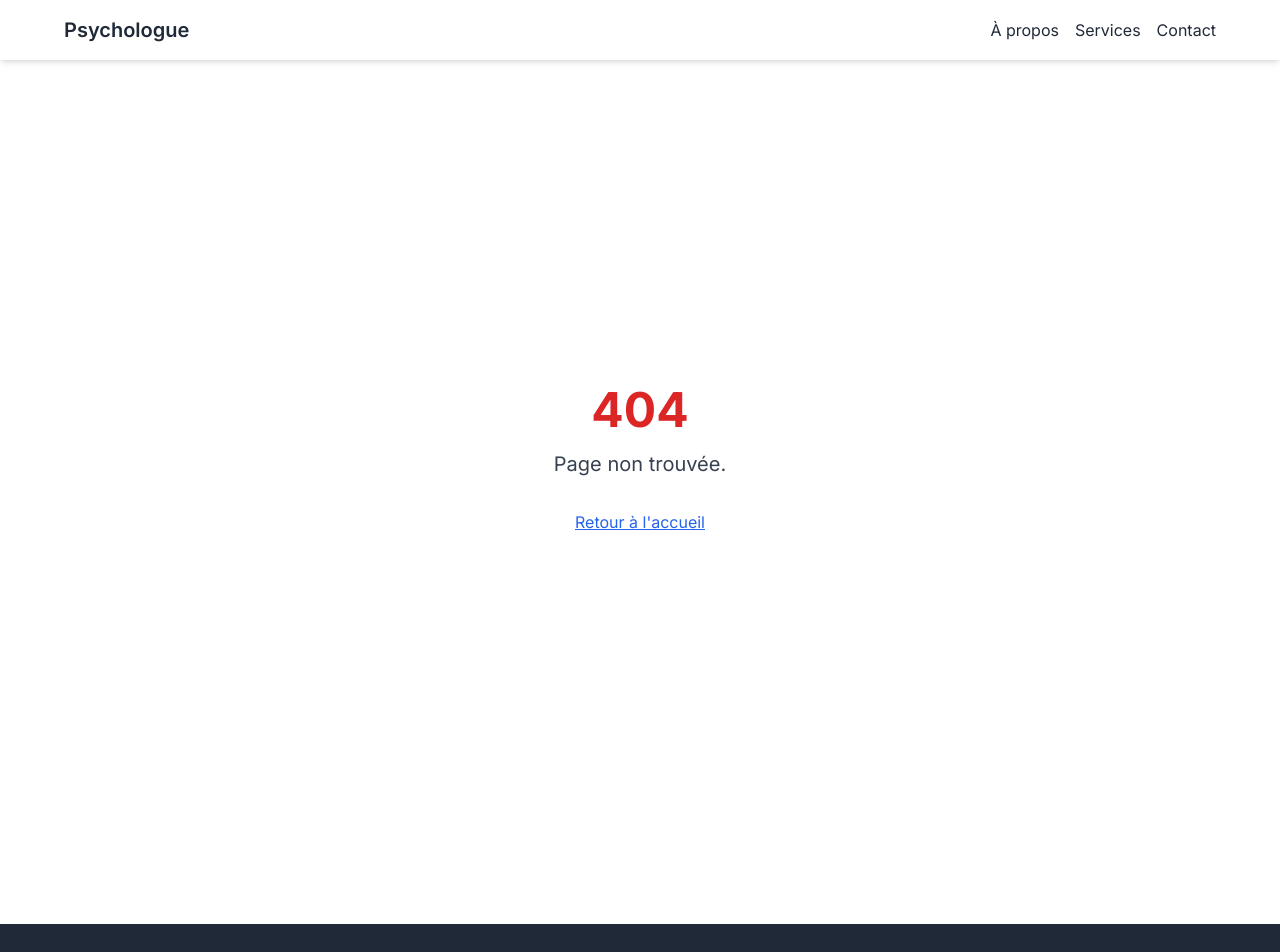
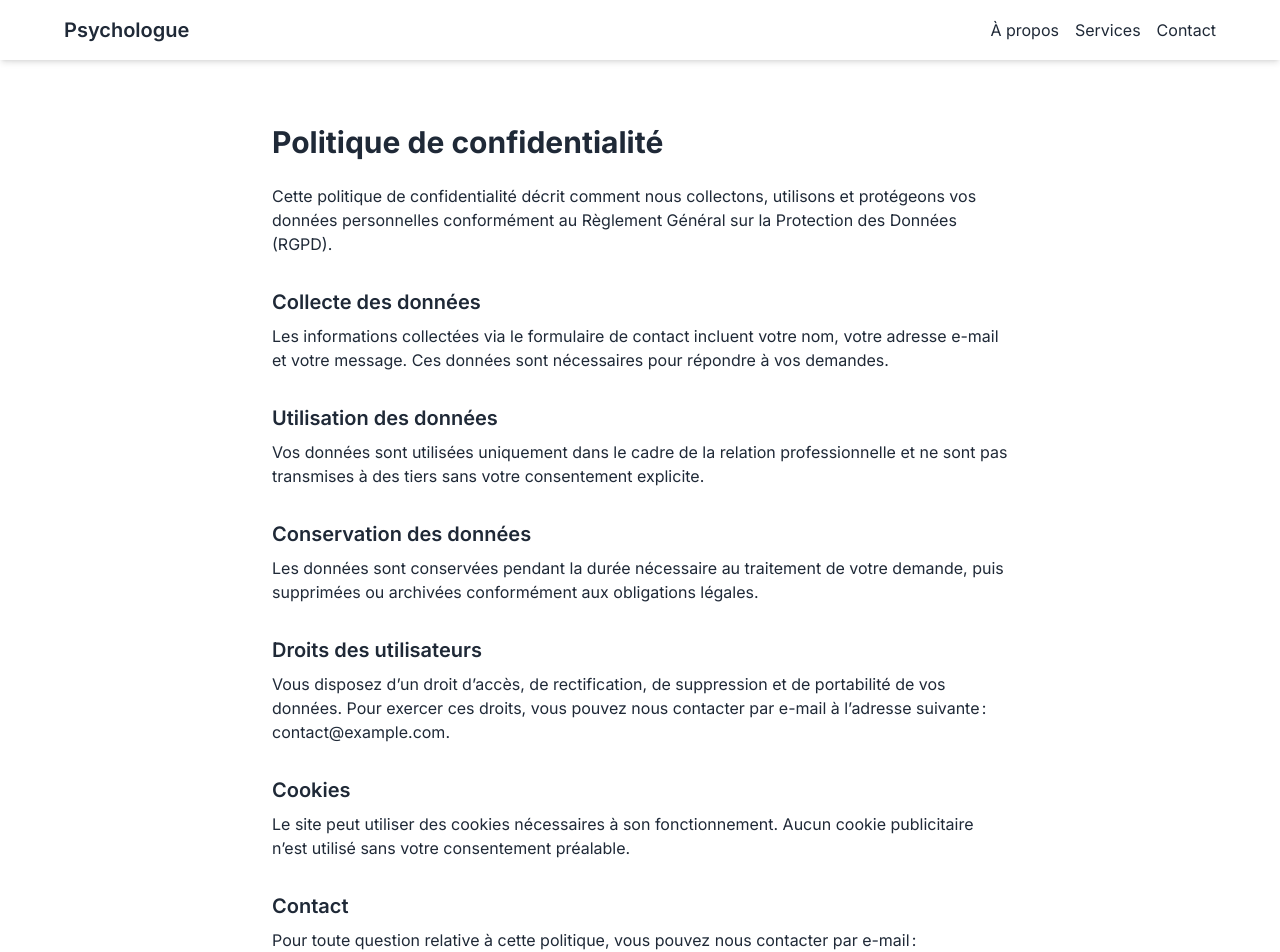
Before and after one commit to Cyriel89/site-psychologue, a Next.js app: page /privacy-policy in a window 1280 px wide. Before the commit this address had no page. Shown: the top 952 px of the page. Built offline with nearby package versions, Linux system fonts and the light colour scheme.

Commit message:
add privacy policy

```diff
--- a/src/app/content/footer.ts
+++ b/src/app/content/footer.ts
@@ -12,6 +12,6 @@ export const footerContent = {
   ],
   legal: [
     { label: "Mentions légales", href: "/legal-notice" },
-    { label: "Politique de confidentialité", href: "/politique-confidentialite" },
+    { label: "Politique de confidentialité", href: "/privacy-policy" },
   ],
 };
--- /dev/null
+++ b/src/app/privacy-policy/page.tsx
@@ -0,0 +1,41 @@
+export default function PrivacyPolicy() {
+  return (
+    <main className="max-w-3xl mx-auto px-4 py-16">
+      <h1 className="text-3xl font-bold mb-6">Politique de confidentialité</h1>
+
+      <p className="mb-4">
+        Cette politique de confidentialité décrit comment nous collectons, utilisons et protégeons vos données personnelles conformément au Règlement Général sur la Protection des Données (RGPD).
+      </p>
+
+      <h2 className="text-xl font-semibold mt-8 mb-2">Collecte des données</h2>
+      <p>
+        Les informations collectées via le formulaire de contact incluent votre nom, votre adresse e-mail et votre message. Ces données sont nécessaires pour répondre à vos demandes.
+      </p>
+
+      <h2 className="text-xl font-semibold mt-8 mb-2">Utilisation des données</h2>
+      <p>
+        Vos données sont utilisées uniquement dans le cadre de la relation professionnelle et ne sont pas transmises à des tiers sans votre consentement explicite.
+      </p>
+
+      <h2 className="text-xl font-semibold mt-8 mb-2">Conservation des données</h2>
+      <p>
+        Les données sont conservées pendant la durée nécessaire au traitement de votre demande, puis supprimées ou archivées conformément aux obligations légales.
+      </p>
+
+      <h2 className="text-xl font-semibold mt-8 mb-2">Droits des utilisateurs</h2>
+      <p>
+        Vous disposez d’un droit d’accès, de rectification, de suppression et de portabilité de vos données. Pour exercer ces droits, vous pouvez nous contacter par e-mail à l’adresse suivante : contact@example.com.
+      </p>
+
+      <h2 className="text-xl font-semibold mt-8 mb-2">Cookies</h2>
+      <p>
+        Le site peut utiliser des cookies nécessaires à son fonctionnement. Aucun cookie publicitaire n’est utilisé sans votre consentement préalable.
+      </p>
+
+      <h2 className="text-xl font-semibold mt-8 mb-2">Contact</h2>
+      <p>
+        Pour toute question relative à cette politique, vous pouvez nous contacter par e-mail : contact@example.com.
+      </p>
+    </main>
+  );
+}
```
